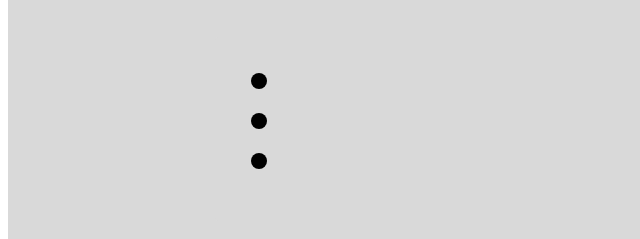
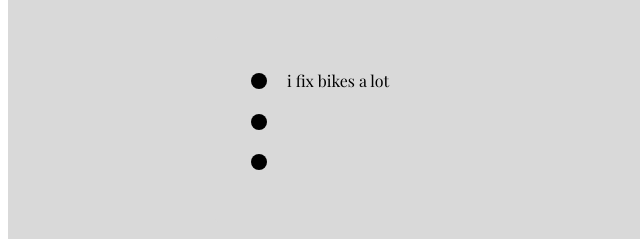
Before and after one commit to saucyeti/website, a plain HTML site: page index.html in a window 1280 px wide. Shown: the part 787-1026 px from the top of the page, 177-817 px from the left. Drawn offline with nearby package versions, Linux system fonts and the light colour scheme; a web font is replaced by a local one.

Commit message:
Update index.html

```diff
--- a/index.html
+++ b/index.html
@@ -132,7 +132,7 @@
                     ></path>
                   </svg>
                   <span class="home-text02 Card-Text">
-
+                    i fix bikes a lot
                   </span>
                 </div>
                 <div class="home-container04">
```
